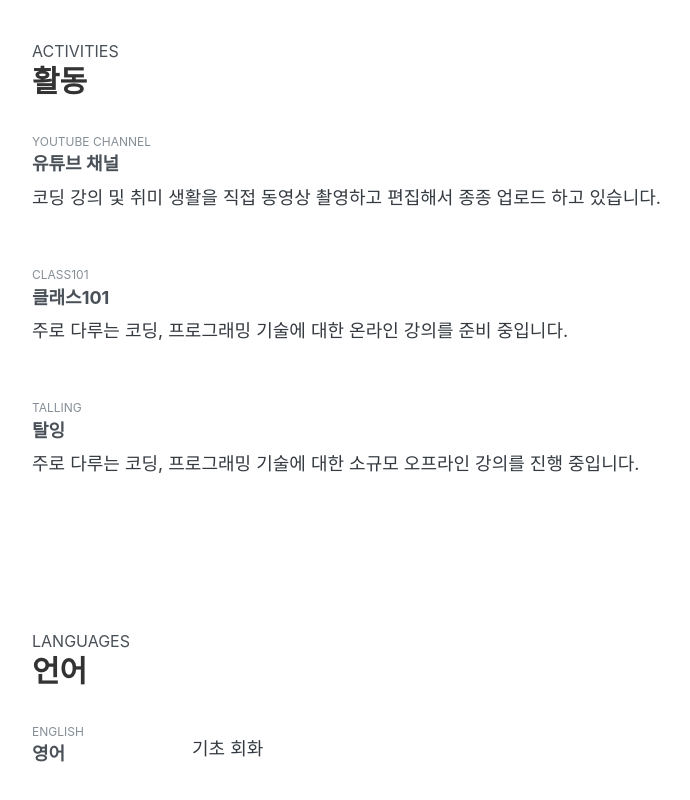
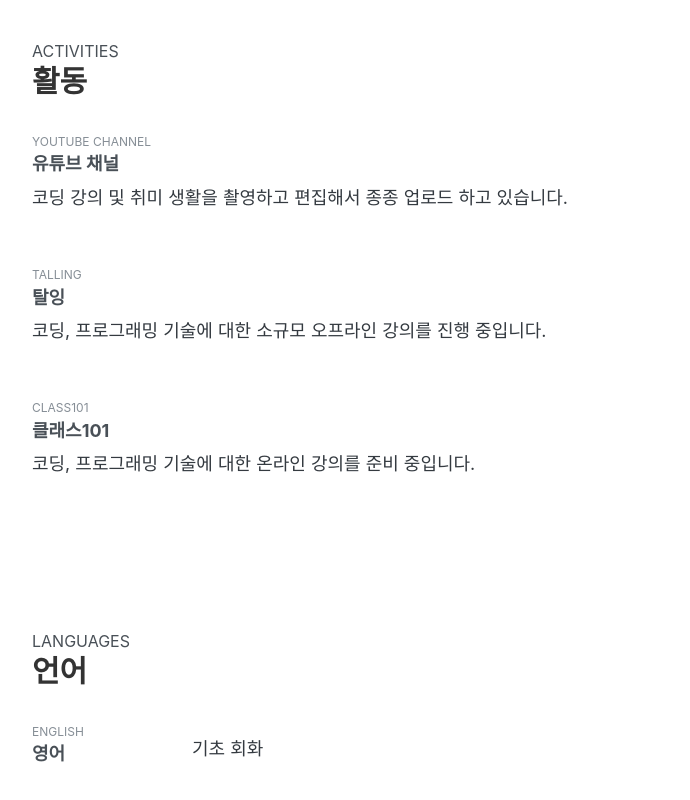
Before and after one commit to peterkimzz/resume, a Nuxt app: page / in a window 1280 px wide. Shown: the part 7721-8521 px from the top of the page, without its empty margins (228-918 px from the left). Built offline with nearby package versions, Linux system fonts and the light colour scheme.

Commit message:
activities

```diff
--- a/components/groups/Activities/index.vue
+++ b/components/groups/Activities/index.vue
@@ -7,20 +7,20 @@
         block
         sub-title="YouTube Channel"
         title="유튜브 채널">
-        코딩 강의 및 취미 생활을 직접 동영상 촬영하고 편집해서 종종 업로드 하고 있습니다.
-      </vue-definition>
-      <vue-definition
-        block
-        sub-title="class101"
-        title="클래스101">
-        주로 다루는 코딩, 프로그래밍 기술에 대한 온라인 강의를 준비 중입니다.
+        코딩 강의 및 취미 생활을 촬영하고 편집해서 종종 업로드 하고 있습니다.
       </vue-definition>
       <vue-definition
         block
         sub-title="Talling"
         title="탈잉"
         href="https://taling.me/Talent/Detail/17455">
-        주로 다루는 코딩, 프로그래밍 기술에 대한 소규모 오프라인 강의를 진행 중입니다.
+        코딩, 프로그래밍 기술에 대한 소규모 오프라인 강의를 진행 중입니다.
+      </vue-definition>
+      <vue-definition
+        block
+        sub-title="class101"
+        title="클래스101">
+        코딩, 프로그래밍 기술에 대한 온라인 강의를 준비 중입니다.
       </vue-definition>
     </div>
   </vue-title-container>
```
